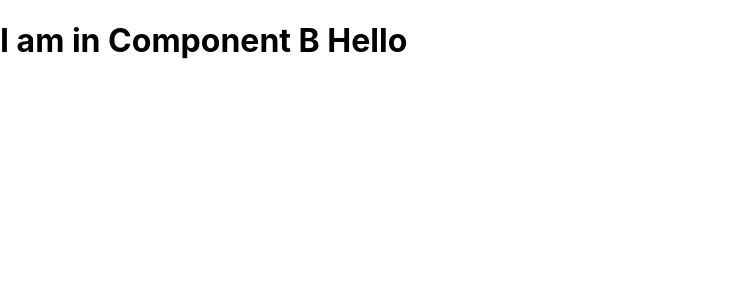
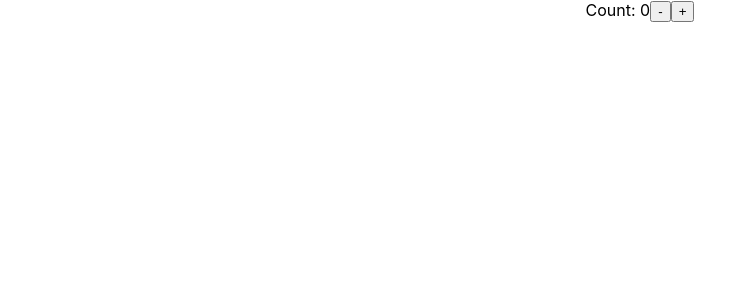
Before and after one commit to phanindravarma412/react-hooks, a React (Create React App) app: page / in a window 1280 px wide. Shown: the top 300 px of the page, without its empty margins (0-755 px from the left). Built offline with nearby package versions, Linux system fonts and the light colour scheme.

Commit message:
learned useReducer hook

```diff
--- a/src/App.js
+++ b/src/App.js
@@ -1,15 +1,14 @@
 import React, { Fragment, createContext } from "react";
 
 import "./App.css";
-import ComponentA from "./components/UseContext/ComponentA";
-
+import UseReducerExample from "./components/UseReducer/UseReducerExample";
 export const UserContext = createContext();
 
 function App() {
   return (
     <Fragment>
       <UserContext.Provider value={"Hello"}>
-        <ComponentA />
+        <UseReducerExample />
       </UserContext.Provider>
     </Fragment>
   );
--- /dev/null
+++ b/src/components/UseReducer/UseReducerExample.js
@@ -0,0 +1,26 @@
+import React, { useReducer } from "react";
+
+const initialCount = { count: 0 };
+
+function reducer(state, action) {
+  switch (action.type) {
+    case "increment":
+      return { count: state.count + 1 };
+    case "decrement":
+      return { count: state.count - 1 };
+    default:
+      throw new Error();
+  }
+}
+const UseReducerExample = () => {
+  const [state, dispatch] = useReducer(reducer, initialCount);
+  return (
+    <center>
+      Count: {state.count}
+      <button onClick={() => dispatch({ type: "decrement" })}>-</button>
+      <button onClick={() => dispatch({ type: "increment" })}>+</button>
+    </center>
+  );
+};
+
+export default UseReducerExample;
```
